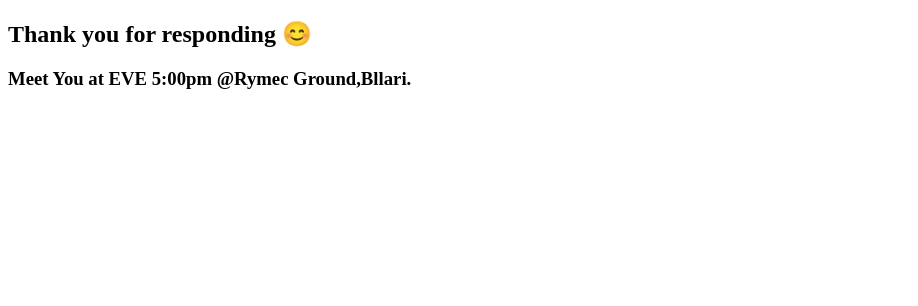
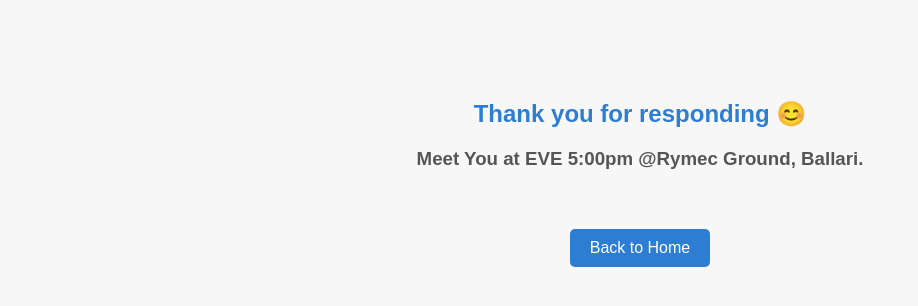
Before and after one commit to Marshii30/Football-Challenge, a Flask app: page /thankyou in a window 1280 px wide. Shown: the top 306 px of the page, without its empty margins (0-918 px from the left). Run offline with Flask 3, Linux system fonts and the light colour scheme.

Commit message:
Update thankyou.html styles and link in app.py

```diff
--- a/app.py
+++ b/app.py
@@ -62,7 +62,6 @@ def thankyou():
     return render_template('thankyou.html')
 
 
-
 @app.route('/responses')
 def responses():
     conn = get_db_connection()
--- a/templates/thankyou.html
+++ b/templates/thankyou.html
@@ -1,8 +1,40 @@
 <!DOCTYPE html>
 <html>
-<head><title>Thank You</title></head>
+<head>
+  <title>Thank You</title>
+  <style>
+    body {
+      text-align: center;
+      font-family: Arial, sans-serif;
+      margin-top: 100px;
+      background-color: #f7f7f7;
+    }
+    h2 {
+      color: #2d7dd2;
+    }
+    h3 {
+      color: #555;
+    }
+    a {
+      display: inline-block;
+      margin-top: 40px;
+      padding: 10px 20px;
+      background-color: #2d7dd2;
+      color: white;
+      text-decoration: none;
+      border-radius: 5px;
+      transition: background-color 0.3s;
+    }
+    a:hover {
+      background-color: #1b5fa7;
+    }
+  </style>
+</head>
 <body>
   <h2>Thank you for responding 😊</h2>
-  <h3>Meet You at EVE 5:00pm @Rymec Ground,Bllari.</h3>
+  <h3>Meet You at EVE 5:00pm @Rymec Ground, Ballari.</h3>
+
+  <!-- Optional link to go back or test -->
+  <a href="/">Back to Home</a>
 </body>
 </html>
```
